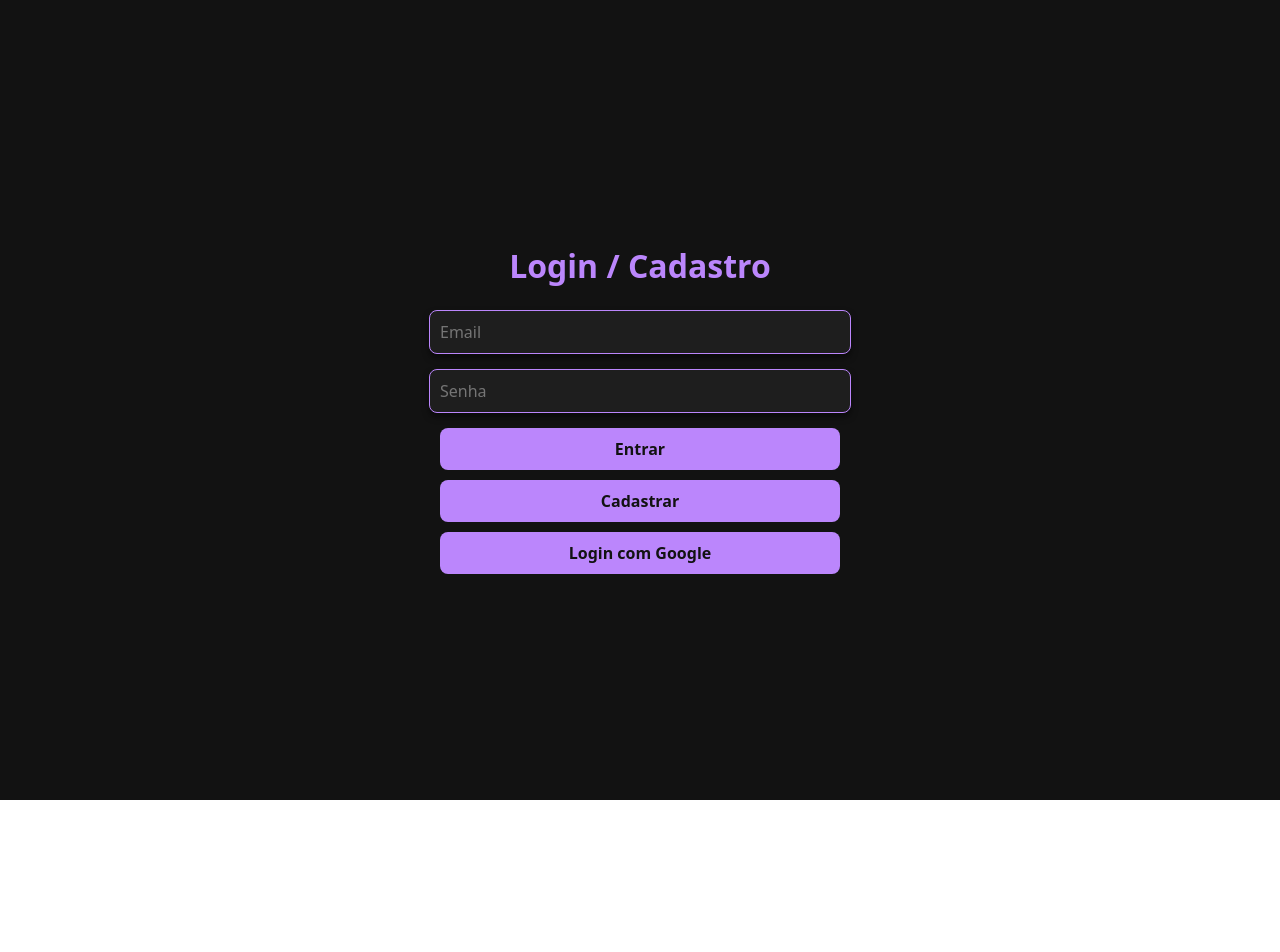
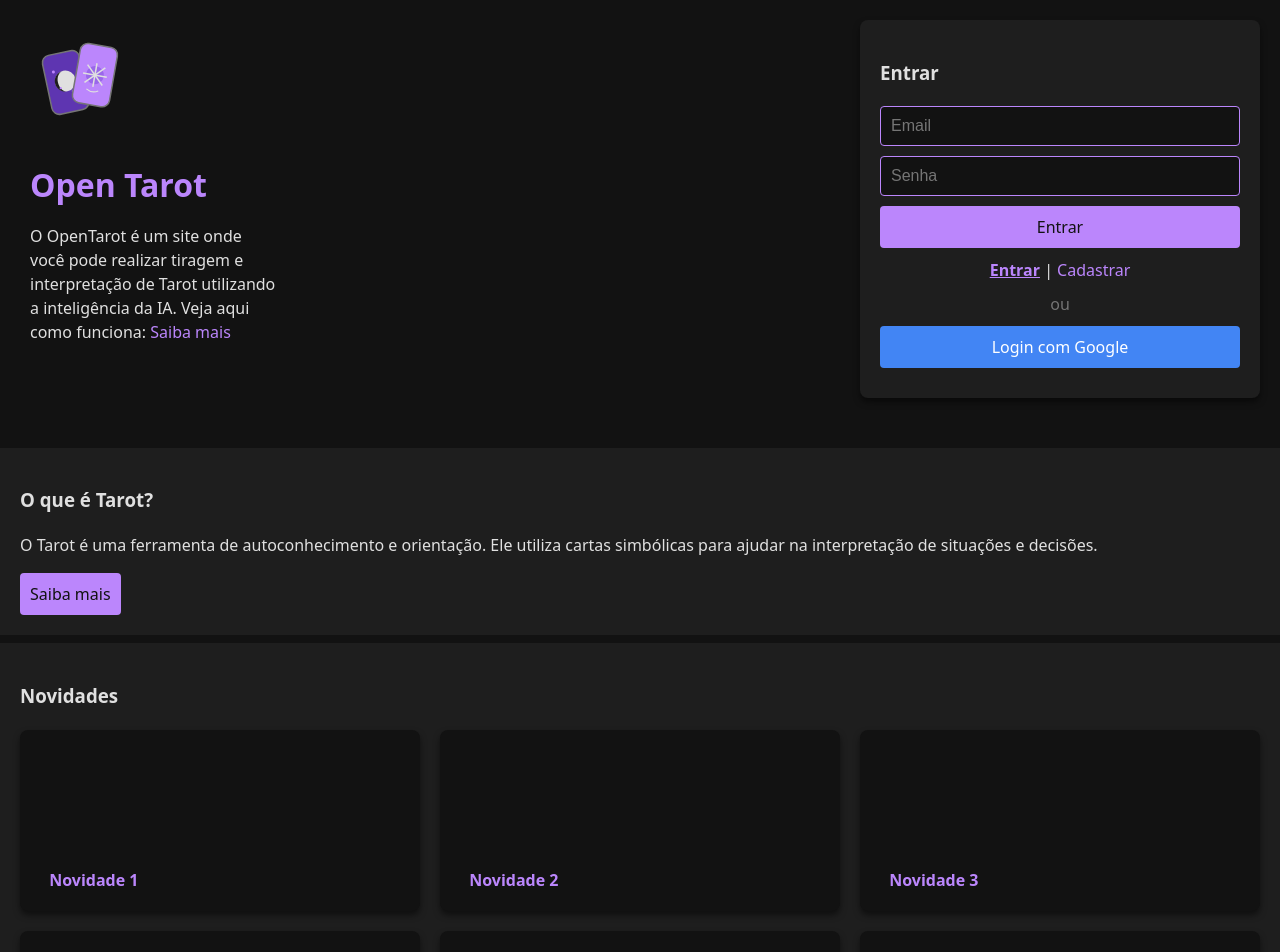
Before and after one commit to itsManeka/open-tarot, a React (Vite) app: page /login in a window 1280 px wide. Shown: the top 952 px of the page. Before the commit the page ends 800 px from the top, so only its background shows below. Built offline with nearby package versions, Linux system fonts and the light colour scheme; no server answers; grey boxes are pictures that could not be loaded.

Commit message:
login e inicio da prediction

```diff
--- /dev/null
+++ b/src/components/LoginForm.css
@@ -0,0 +1,68 @@
+/* Estilo do contêiner do formulário */
+.login-form {
+    background-color: #1e1e1e;
+    padding: 20px;
+    border-radius: 8px;
+    box-shadow: 0 4px 6px rgba(0, 0, 0, 0.5);
+    width: 100%;
+    max-width: 400px;
+    margin: 0 auto;
+    box-sizing: border-box;
+    justify-content: flex-end;
+}
+
+/* Campos de entrada */
+.login-input {
+    width: 100%;
+    padding: 10px;
+    margin-bottom: 10px;
+    border: 1px solid #bb86fc;
+    border-radius: 4px;
+    background-color: #121212;
+    color: #e0e0e0;
+    font-size: 1rem;
+    box-sizing: border-box;
+}
+
+/* Botões */
+.login-button {
+    width: 100%;
+    padding: 10px;
+    margin-bottom: 10px;
+    background-color: #bb86fc;
+    color: #121212;
+    border: none;
+    border-radius: 4px;
+    cursor: pointer;
+    font-size: 1rem;
+    box-sizing: border-box;
+}
+
+.login-button.google {
+    background-color: #4285f4;
+    color: white;
+    box-sizing: border-box;
+}
+
+/* Links de alternância entre login e cadastro */
+.login-links {
+    text-align: center;
+    margin-bottom: 10px;
+}
+
+.login-links span {
+    cursor: pointer;
+    color: #bb86fc;
+}
+
+.login-links span.active {
+    font-weight: bold;
+    text-decoration: underline;
+}
+
+/* Texto "ou" */
+.login-or {
+    text-align: center;
+    margin: 10px 0;
+    color: #757575;
+}
--- /dev/null
+++ b/src/components/LoginForm.tsx
@@ -0,0 +1,116 @@
+import { Helmet } from 'react-helmet';
+import { useState, useEffect } from 'react';
+import { auth, db, provider } from '../services/firebase';
+import { doc, getDoc } from 'firebase/firestore';
+import { useNavigate } from 'react-router-dom';
+import { signInWithEmailAndPassword, createUserWithEmailAndPassword, signInWithPopup } from 'firebase/auth';
+import { useAuthState } from "react-firebase-hooks/auth";
+import './LoginForm.css';
+
+export default function LoginForm() {
+    const [user] = useAuthState(auth);
+    const [email, setEmail] = useState('');
+    const [password, setPassword] = useState('');
+    const [confirmPassword, setConfirmPassword] = useState('');
+    const [isRegister, setIsRegister] = useState(false);
+    const navigate = useNavigate();
+
+    useEffect(() => {
+        if (user) {
+            navigate('/');
+        }
+    }, [user, navigate]);
+
+    const handleLogin = async () => {
+        try {
+            await signInWithEmailAndPassword(auth, email, password);
+            navigate('/');
+        } catch {
+            alert('Erro ao logar');
+        }
+    };
+
+    const handleRegister = async () => {
+        if (password !== confirmPassword) {
+            alert('As senhas não coincidem');
+            return;
+        }
+        try {
+            await createUserWithEmailAndPassword(auth, email, password);
+            navigate('/profile');
+        } catch {
+            alert('Erro ao registrar');
+        }
+    };
+
+    const handleGoogleLogin = async () => {
+        try {
+            await signInWithPopup(auth, provider);
+
+            const user = auth.currentUser;
+            if (user) {
+                const profileRef = doc(db, 'profile', user.uid);
+                const profileSnap = await getDoc(profileRef);
+
+                if (profileSnap.exists()) {
+                    navigate('/');
+                } else {
+                    navigate('/profile');
+                }
+            }
+        } catch {
+            alert('Erro ao logar com Google');
+        }
+    };
+
+    return (
+        <div className="login-form">
+            <Helmet>
+                <meta name="robots" content="noindex" />
+            </Helmet>
+            <h3>{isRegister ? 'Cadastrar' : 'Entrar'}</h3>
+            <input
+                type="email"
+                value={email}
+                onChange={(e) => setEmail(e.target.value)}
+                placeholder="Email"
+                className="login-input"
+            />
+            <input
+                type="password"
+                value={password}
+                onChange={(e) => setPassword(e.target.value)}
+                placeholder="Senha"
+                className="login-input"
+            />
+            {isRegister && (
+                <input
+                    type="password"
+                    value={confirmPassword}
+                    onChange={(e) => setConfirmPassword(e.target.value)}
+                    placeholder="Repita a senha"
+                    className="login-input"
+                />
+            )}
+            <button
+                onClick={isRegister ? handleRegister : handleLogin}
+                className="login-button"
+            >
+                {isRegister ? 'Cadastrar' : 'Entrar'}
+            </button>
+            <div className="login-links">
+                <span onClick={() => setIsRegister(false)} className={!isRegister ? 'active' : ''}>
+                    Entrar
+                </span>
+                {' | '}
+                <span onClick={() => setIsRegister(true)} className={isRegister ? 'active' : ''}>
+                    Cadastrar
+                </span>
+            </div>
+            <p className="login-or">ou</p>
+            <button onClick={handleGoogleLogin} className="login-button google">
+                Login com Google
+            </button>
+        </div>
+    );
+}
--- a/src/pages/Login.css
+++ b/src/pages/Login.css
@@ -1,80 +1,126 @@
-/* Contêiner principal */
-.login-container {
+/* Estilo geral da página de login */
+.login-page {
+    display: flex;
+    flex-wrap: wrap;
+    justify-content: space-between;
+    gap: 20px;
+}
+
+/* Coluna esquerda (logo e descrição) */
+.login-left {
+    min-width: 250px;
+    text-align: left;
+    max-width: 250px;
+    padding-left: 30px;
+    padding-top: 30px;
+}
+
+.login-logo {
+    width: 100px;
+    margin-bottom: 10px;
+}
+
+.login-title {
+    font-size: 2rem;
+    color: #bb86fc;
+}
+
+.login-description {
+    font-size: 1rem;
+    color: #e0e0e0;
+    margin-top: 10px;
+}
+
+.login-description a {
+    color: #bb86fc;
+    text-decoration: none;
+}
+
+/* Coluna direita (formulário de login) */
+.login-right {
+    min-width: 300px;
+    display: flex;
+    justify-content: flex-end;
+    align-items: center;
+    padding: 20px;
+}
+
+/* Informações adicionais */
+.login-info {
+    width: 100%;
+}
+
+.info-box {
+    margin-top: 10px;
+    background-color: #1e1e1e;
+    padding: 20px;
+    color: #e0e0e0;
+    width: 100%;
+}
+
+.info-button {
+    background-color: #bb86fc;
+    color: #121212;
+    border: none;
+    padding: 10px;
+    border-radius: 4px;
+    cursor: pointer;
+}
+
+.news-box {
+    margin-top: 8px;
+    background-color: #1e1e1e;
+    padding: 20px;
+    margin-bottom: 20px;
+    color: #e0e0e0;
+}
+
+/* Container para os quadrados */
+.news-container {
+    display: grid;
+    grid-template-columns: repeat(3, 1fr);
+    gap: 20px;
+    margin-top: 20px;
+}
+
+/* Estilo de cada quadrado */
+.news-item {
+    background-color: #121212;
+    border: none;
+    border-radius: 8px;
+    overflow: hidden;
+    cursor: pointer;
     display: flex;
     flex-direction: column;
-    align-items: center;
-    justify-content: center;
-    min-height: 100vh;
-    padding: 20px;
-    background-color: #121212; /* Fundo escuro */
-    color: #e0e0e0; /* Texto claro */
-    text-align: center;
-    box-sizing: border-box;
+    justify-content: space-between;
+    box-shadow: 0 4px 6px rgba(0, 0, 0, 0.5);
+    transition: transform 0.2s, box-shadow 0.2s;
 }
 
-/* Título */
-.login-title {
-    font-size: 2rem;
-    font-weight: bold;
-    margin-bottom: 20px;
-    color: #bb86fc; /* Roxo claro */
+.news-item:hover {
+    transform: scale(1.05);
+    box-shadow: 0 6px 10px rgba(0, 0, 0, 0.7);
 }
 
-/* Campos de entrada */
-.login-input {
-    width: 100%;
-    max-width: 400px;
-    padding: 10px;
-    margin-bottom: 15px;
-    font-size: 1rem;
-    font-family: inherit;
-    color: #e0e0e0; /* Texto claro */
-    background-color: #1e1e1e; /* Fundo escuro */
-    border: 1px solid #bb86fc; /* Borda roxa */
-    border-radius: 8px;
-    box-shadow: 0 4px 6px rgba(0, 0, 0, 0.5);
+/* Parte superior com a imagem */
+.news-image {
+    height: 120px;
+    background-size: cover;
+    background-position: center;
 }
 
-.login-input::placeholder {
-    color: #757575; /* Cinza claro */
+/* Parte inferior com o título */
+.news-title {
+    padding: 10px;
+    font-size: 1rem;
+    font-weight: bold;
+    text-align: center;
+    color: #bb86fc;
 }
 
-/* Botões */
-.login-button {
-    background-color: #bb86fc; /* Roxo claro */
-    color: #121212; /* Texto escuro */
-    padding: 10px 20px;
-    border: none;
-    border-radius: 8px;
-    cursor: pointer;
-    font-size: 1rem;
-    font-weight: bold;
-    margin-bottom: 10px;
-    transition: background-color 0.3s;
-    width: 100%;
-    max-width: 400px;
+/* Rodapé */
+.login-footer {
+    margin-top: 20px;
+    text-align: center;
+    color: #757575;
 }
-
-.login-button:hover {
-    background-color: #9a67ea; /* Roxo mais escuro */
-}
-
-.login-button:disabled {
-    background-color: #5e35b1;
-    cursor: not-allowed;
-}
-
-/* Responsividade */
-@media (max-width: 768px) {
-    .login-input {
-        width: 90%; /* Ajusta a largura para telas menores */
-    }
-
-    .login-button {
-        width: 90%; /* Ajusta a largura para telas menores */
-    }
-
-    .login-title {
-        font-size: 1.8rem; /* Reduz o tamanho do título */
-    }
-}
--- a/src/pages/Login.tsx
+++ b/src/pages/Login.tsx
@@ -1,13 +1,11 @@
-import { auth, provider } from '../services/firebase';
-import { signInWithPopup, signInWithEmailAndPassword, createUserWithEmailAndPassword } from 'firebase/auth';
 import { useNavigate } from 'react-router-dom';
-import { useState, useEffect } from 'react';
-import { useAuthState } from "react-firebase-hooks/auth";
+import { useAuthState } from 'react-firebase-hooks/auth';
+import { useEffect } from 'react';
+import { auth } from '../services/firebase';
+import LoginForm from '../components/LoginForm';
 import './Login.css';
 
 export default function Login() {
-    const [email, setEmail] = useState('');
-    const [password, setPassword] = useState('');
     const [user] = useAuthState(auth);
     const navigate = useNavigate();
 
@@ -17,53 +15,50 @@ export default function Login() {
         }
     }, [user, navigate]);
 
-    const loginEmail = async () => {
-        try {
-            await signInWithEmailAndPassword(auth, email, password);
-            navigate('/');
-        } catch {
-            alert('Erro ao logar');
-        }
-    };
-
-    const registerEmail = async () => {
-        try {
-            await createUserWithEmailAndPassword(auth, email, password);
-            navigate('/');
-        } catch {
-            alert('Erro ao registrar');
-        }
-    };
-
-    const loginGoogle = async () => {
-        try {
-            await signInWithPopup(auth, provider);
-            navigate('/');
-        } catch {
-            alert('Erro ao logar com Google');
-        }
-    };
-
     return (
-        <div className="login-container">
-            <h2 className="login-title">Login / Cadastro</h2>
-            <input
-                type="email"
-                value={email}
-                onChange={e => setEmail(e.target.value)}
-                placeholder="Email"
-                className="login-input"
-            />
-            <input
-                type="password"
-                value={password}
-                onChange={e => setPassword(e.target.value)}
-                placeholder="Senha"
-                className="login-input"
-            />
-            <button onClick={loginEmail} className="login-button">Entrar</button>
-            <button onClick={registerEmail} className="login-button">Cadastrar</button>
-            <button onClick={loginGoogle} className="login-button">Login com Google</button>
+        <div className="login-page">
+            <div className="login-left">
+                <img src="/vite.svg" alt="Logo" className="login-logo" />
+                <h1 className="login-title">Open Tarot</h1>
+                <p className="login-description">
+                    O OpenTarot é um site onde você pode realizar tiragem e interpretação de Tarot utilizando a inteligência da IA. Veja aqui como funciona: <a href="/como-funciona">Saiba mais</a>
+                </p>
+            </div>
+            <div className="login-right">
+                <LoginForm />
+            </div>
+            <div className="login-info">
+                <div className="info-box">
+                    <h3>O que é Tarot?</h3>
+                    <p>O Tarot é uma ferramenta de autoconhecimento e orientação. Ele utiliza cartas simbólicas para ajudar na interpretação de situações e decisões.</p>
+                    <button className="info-button">Saiba mais</button>
+                </div>
+                <div className="news-box">
+                <h3>Novidades</h3>
+                <div className="news-container">
+                    {[
+                        { id: 1, title: 'Novidade 1', image: '/images/novidade1.jpg', link: '/novidade-1' },
+                        { id: 2, title: 'Novidade 2', image: '/images/novidade2.jpg', link: '/novidade-2' },
+                        { id: 3, title: 'Novidade 3', image: '/images/novidade3.jpg', link: '/novidade-3' },
+                        { id: 4, title: 'Novidade 4', image: '/images/novidade4.jpg', link: '/novidade-4' },
+                        { id: 5, title: 'Novidade 5', image: '/images/novidade5.jpg', link: '/novidade-5' },
+                        { id: 6, title: 'Novidade 6', image: '/images/novidade6.jpg', link: '/novidade-6' },
+                    ].map((news) => (
+                        <button
+                            key={news.id}
+                            className="news-item"
+                            onClick={() => window.location.href = news.link}
+                        >
+                            <div className="news-image" style={{ backgroundImage: `url(${news.image})` }}></div>
+                            <div className="news-title">{news.title}</div>
+                        </button>
+                    ))}
+                </div>
+            </div>
+            </div>
+            <footer className="login-footer">
+                {/* Rodapé será implementado no futuro */}
+            </footer>
         </div>
     );
 }
```
Also changed, not shown: src/components/Prediction.tsx (added, +40 -0 lines), src/utils/promptHelper.ts (+17 -0 lines).
